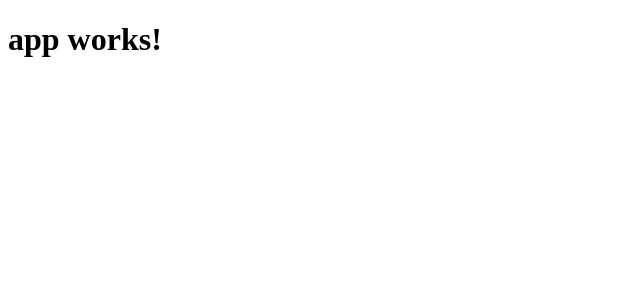
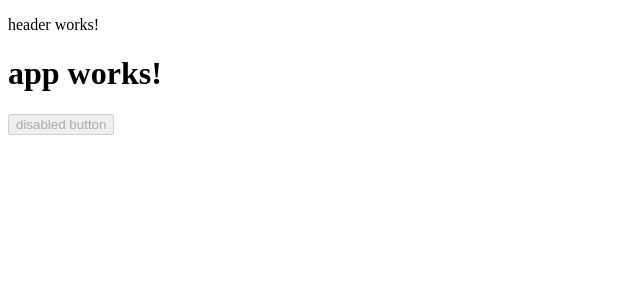
Before and after one commit to ColinFendrick/angular-fundamentals, an Angular app in the folder HelloAngular/: page / in a window 1280 px wide. Shown: the top 300 px of the page, without its empty margins (0-640 px from the left). Built offline with nearby package versions, Linux system fonts and the light colour scheme.

Commit message:
Add first new component

```diff
--- a/HelloAngular/src/app/app.component.html
+++ b/HelloAngular/src/app/app.component.html
@@ -1,3 +1,7 @@
-<h1>
-  {{title}}
-</h1>
+<app-header></app-header>
+<div>
+  <h1>
+    {{title}}
+  </h1>
+</div>
+<button [disabled]="disabledBtn">disabled button</button>
--- a/HelloAngular/src/app/app.component.ts
+++ b/HelloAngular/src/app/app.component.ts
@@ -7,4 +7,5 @@ import { Component } from '@angular/core';
 })
 export class AppComponent {
   title = 'app works!';
+  disabledBtn = true;
 }
--- a/HelloAngular/src/app/app.module.ts
+++ b/HelloAngular/src/app/app.module.ts
@@ -4,10 +4,12 @@ import { FormsModule } from '@angular/forms';
 import { HttpModule } from '@angular/http';
 
 import { AppComponent } from './app.component';
+import { HeaderComponent } from './header/header.component';
 
 @NgModule({
   declarations: [
-    AppComponent
+    AppComponent,
+    HeaderComponent
   ],
   imports: [
     BrowserModule,
--- /dev/null
+++ b/HelloAngular/src/app/header/header.component.html
@@ -0,0 +1,3 @@
+<p>
+  header works!
+</p>
--- /dev/null
+++ b/HelloAngular/src/app/header/header.component.ts
@@ -0,0 +1,15 @@
+import { Component, OnInit } from '@angular/core';
+
+@Component({
+  selector: 'app-header',
+  templateUrl: './header.component.html',
+  styleUrls: ['./header.component.css']
+})
+export class HeaderComponent implements OnInit {
+
+  constructor() { }
+
+  ngOnInit() {
+  }
+
+}
```
Also changed, not shown: HelloAngular/src/app/header/header.component.css (added), 1 other file (tests, documents, lock files or other folders).
